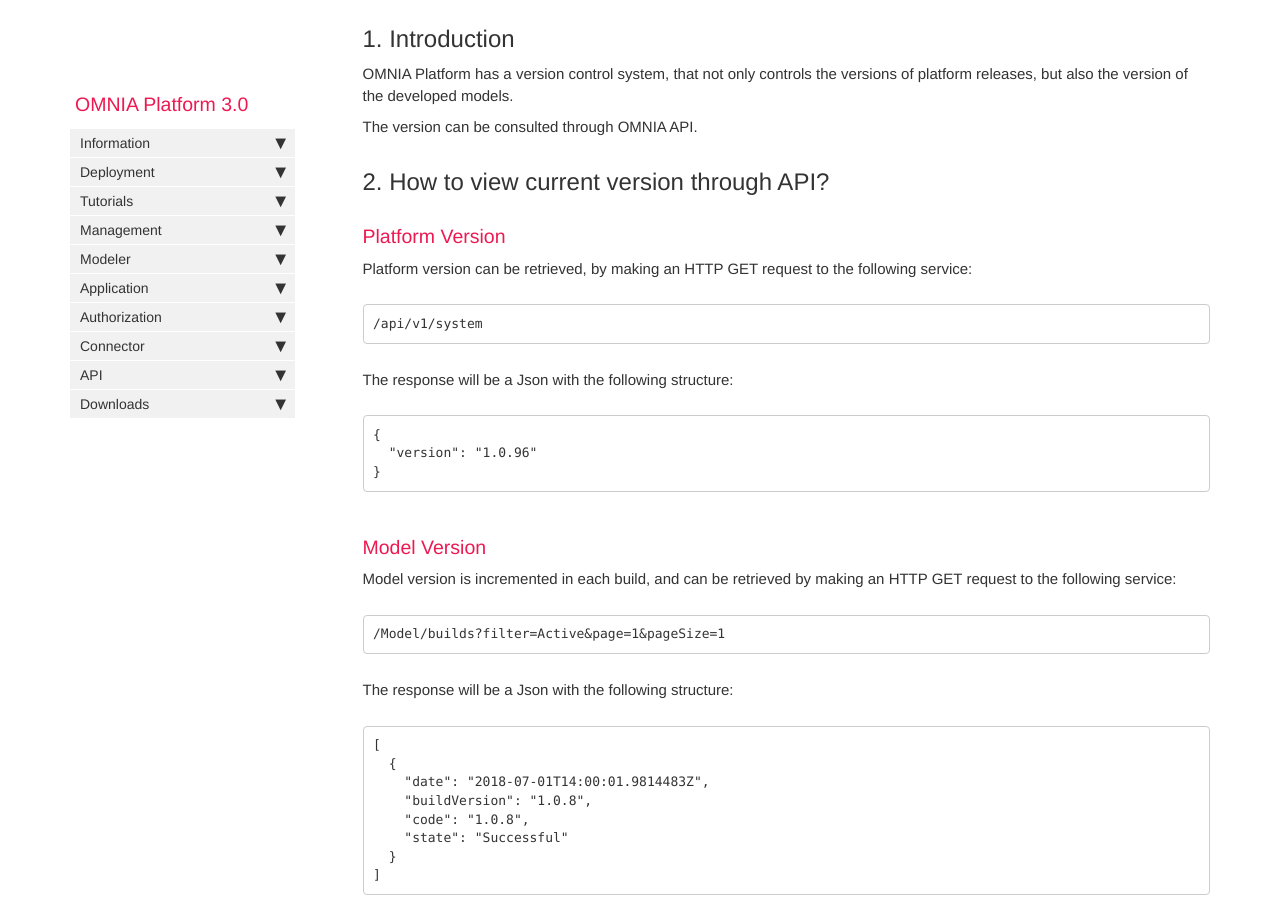
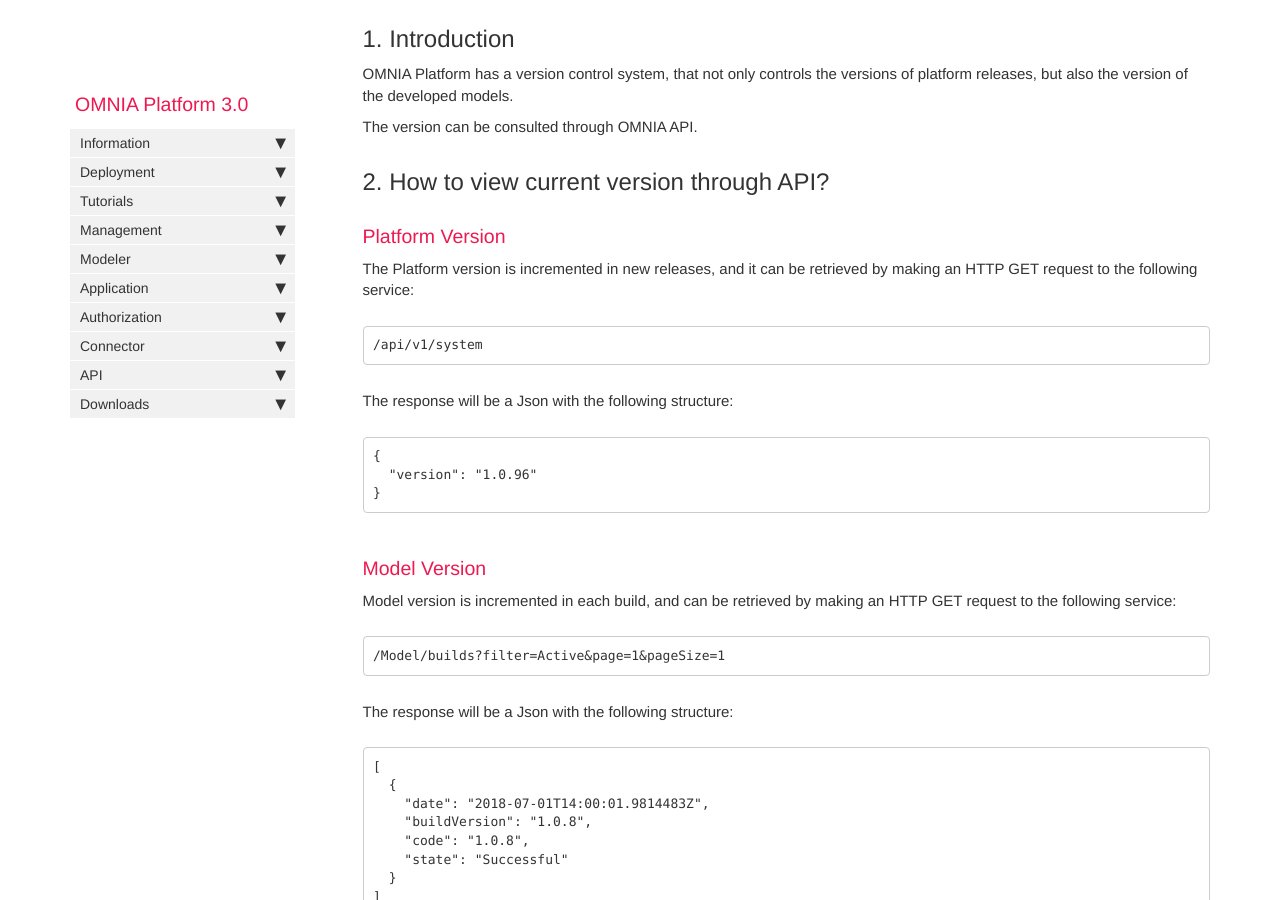
Before and after one commit to daniel8lopes/omnia3, a Jekyll site: the page built from docs/pages/omnia3/API/omnia3_apiversion.md, in a window 1280 px wide and 900 px high, scrolled down 348 px. Built offline with Jekyll 4.4.1, drawn with Linux system fonts in a browser that asks for light colours; nearby versions of some CDN libraries; comment, search, counter and statistics services are not loaded.

Commit message:
Update omnia3_apiversion.md

````diff
--- a/docs/pages/omnia3/API/omnia3_apiversion.md
+++ b/docs/pages/omnia3/API/omnia3_apiversion.md
@@ -17,7 +17,7 @@ The version can be consulted through OMNIA API.
 
 ### Platform Version
 
-Platform version can be retrieved, by making an HTTP GET request to the following service:
+The Platform version is incremented in new releases, and it can be retrieved by making an HTTP GET request to the following service:
 
 ```
 /api/v1/system
````
